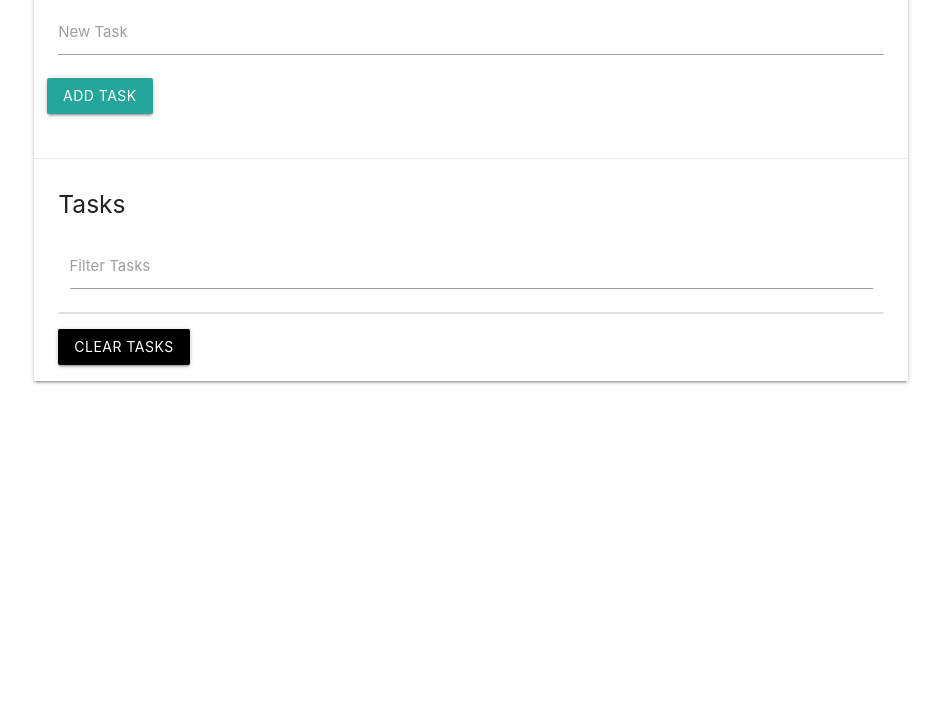
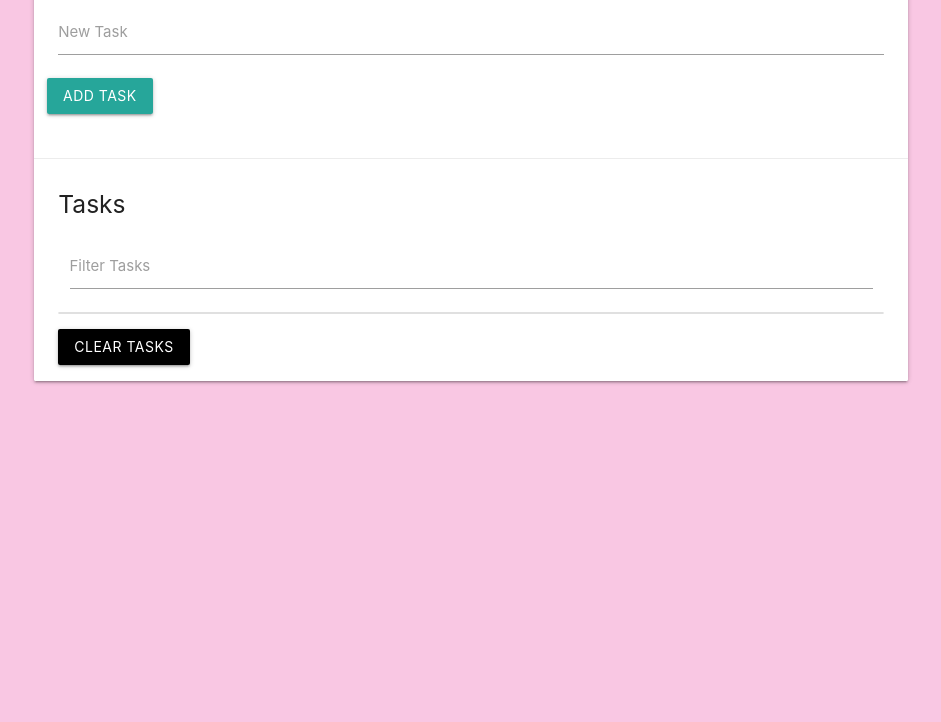
Before and after one commit to eniro/tasklist, a plain HTML site: page docs/index.html in a window 1280 px wide. Shown: the part 78-800 px from the top of the page, without its empty margins (169-1110 px from the left). Drawn offline with nearby package versions, Linux system fonts and the light colour scheme.

Commit message:
changed BGcolor

```diff
--- a/docs/index.html
+++ b/docs/index.html
@@ -8,7 +8,7 @@
     <link href="https://stackpath.bootstrapcdn.com/font-awesome/4.7.0/css/font-awesome.min.css" rel="stylesheet" integrity="sha384-wvfXpqpZZVQGK6TAh5PVlGOfQNHSoD2xbE+QkPxCAFlNEevoEH3Sl0sibVcOQVnN" crossorigin="anonymous">
     <title>Task List</title>
 </head>
-<body>
+<body style = "background-color: #F9C7E3">
     <div class="container">
         <div class="row">
             <div class="col s12">
```
